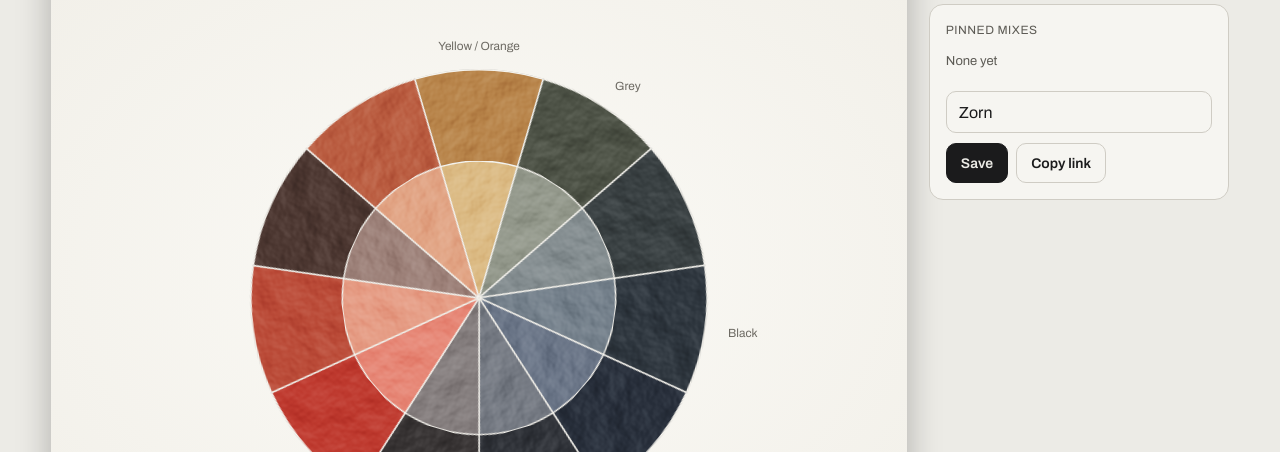
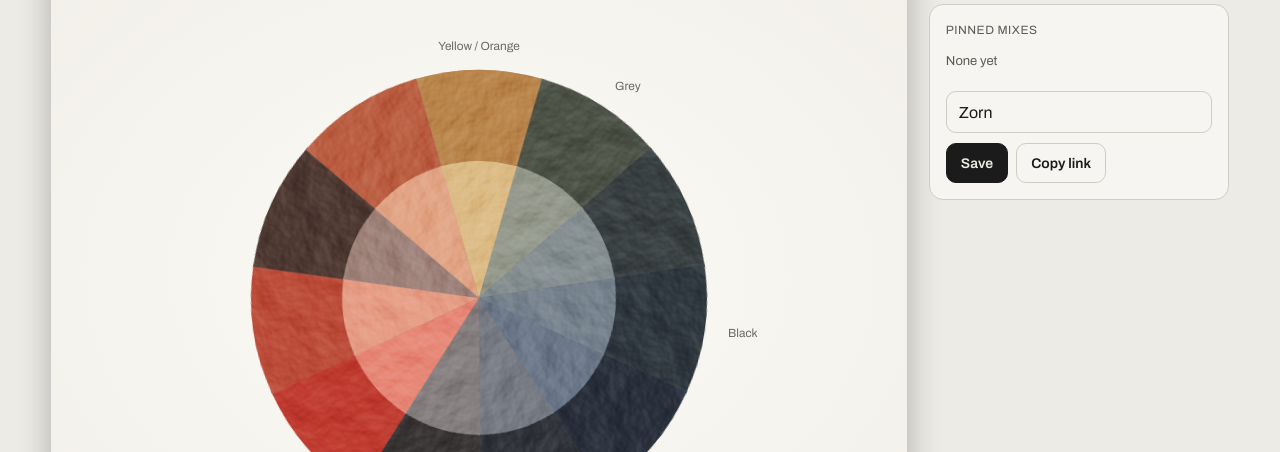
Before and after one commit to OneEightyFirst/paint-inventory, a plain HTML site: page palette.html in a window 1280 px wide. Shown: the part 348-800 px from the top of the page. Drawn offline with nearby package versions, Linux system fonts and the light colour scheme.

Commit message:
Palette maker: static skin-tone reference from owned bottles; seamless wheel
Co-Authored-By: Claude Opus 5.5 <noreply@anthropic.com>
Claude-Session: https://claude.ai/code/session_01GH1rMT8sEax5pchUAzKBzT

```diff
--- a/palette.html
+++ b/palette.html
@@ -48,7 +48,7 @@ input[type=search],input[type=text]{font:16px Archivo,sans-serif;min-height:42px
 .sheet{background:var(--paper) radial-gradient(120% 90% at 50% 40%,#fbfaf6,#ebe8df);color:#3a3833;border-radius:6px;padding:clamp(12px,3vw,28px);box-shadow:0 1px 0 #fff8 inset,0 14px 34px #0004}
 .sheet h3{text-align:center;font:600 clamp(22px,3vw,30px) Archivo,sans-serif;color:#4a4740}
 svg.wheel{display:block;width:100%;max-width:620px;margin:0 auto;overflow:visible}
-svg.wheel [data-r]{cursor:pointer;stroke:var(--paper);stroke-width:1.5}
+svg.wheel [data-r]{cursor:pointer}
 svg.vals rect{rx:3px}
 svg.wheel text{font:500 13px Archivo,sans-serif;fill:#6d6a63}
 svg.vals{display:block;width:100%;max-width:520px;margin:6px auto 0;overflow:visible}
@@ -246,6 +246,9 @@ function family(h){const [L,C,H]=lch(h);if(C<8)return L>80?"White":L<25?"Black":
  return [[20,"Red"],[45,"Red / Orange"],[65,"Orange"],[85,"Yellow / Orange"],[105,"Yellow"],[135,"Yellow / Green"],[175,"Green"],[215,"Blue / Green"],[260,"Blue"],[300,"Blue / Violet"],[330,"Violet"],[350,"Red / Violet"],[361,"Red"]].find(([a])=>H<a)[1]}
 function nameFor(h){const L=lch(h)[0],f=family(h);return ["White","Black","Grey"].includes(f)?(f==="Grey"?"Neutral grey":"Near "+f.toLowerCase()):(L<35?"Dark ":L>75?"Light ":"")+f.toLowerCase().replace(/^./,c=>c.toUpperCase())}
 
+/* ---------- skin reference: fixed light-to-deep skin tones, matched to bottles you own ---------- */
+const SKIN_T=["#E8C0A2","#CF9A78","#A87253","#734B36","#43302A"];
+const SKIN=(()=>{const used=new Set();return SKIN_T.map(h=>{const m=OPAQUE.filter(p=>!used.has(p.id)).map(p=>({p,d:de(h,p.h)})).sort((a,b)=>a.d-b.d)[0];used.add(m.p.id);return m.p})})();
 /* ---------- wheel model ---------- */
 const RAT=[.25,1/3,.5,1,1.5,2,3,4,6,8];
 function wheel(){
@@ -262,22 +265,7 @@ function wheel(){
   let b=null;for(const q of rat){const rr=r.concat([[white.id,tot*q]]),d=Math.abs(lch(recHex(rr))[0]-goal);if(!b||d<b.d)b={rr,d}}return b.rr};
  /* two rings like the Zorn chart: full strength outside, white-tinted inside */
  const rings=w.map(x=>[x.r,tintTo(x.r,.45)]);
- /* skin tones: the palette's red + yellow + darkest, in whatever small ratio lands nearest a mid flesh hue,
-    then stepped light (white) to dark (more of the darkest) */
- const hueD=(p,H)=>{const h=lch(p.h)[2];return Math.min(Math.abs(h-H),360-Math.abs(h-H))};
- const red=[...src].sort((a,b)=>hueD(a,32)-hueD(b,32))[0],yel=[...src].filter(p=>p!==red).sort((a,b)=>hueD(a,85)-hueD(b,85))[0];
- const dark=[...src].filter(p=>p!==red&&p!==yel).sort((a,b)=>lch(a.h)[0]-lch(b.h)[0])[0];
- let skin=null;
- if(red&&yel){let best=1e9;for(const a of [1,2,3])for(const b of [1,2,3])for(const c of (dark?[0,.25,.5]:[0])){const r=[[red.id,a],[yel.id,b]].concat(c?[[dark.id,c]]:[]),h=recHex(r);
-  const [L,C,H]=lch(h),score=Math.min(Math.abs(H-58),360-Math.abs(H-58))+Math.abs(C-30)*.6+Math.abs(L-55)*.3;if(score<best){best=score;skin=r}}}
- let values=null;
- if(skin){const tot=skin.reduce((s,[,x])=>s+x,0),L3=lch(recHex(skin))[0];
-  /* deeper shadows: more red and a little of the darkest, so they stay warm brown instead of going grey */
-  const add=(r,id,q)=>{const o=r.find(([i])=>i===id);return o?r.map(([i,w])=>[i,i===id?w+q:w]):r.concat([[id,q]])};
-  const deeper=goal=>{if(!dark)return null;let b=null;for(const q of [.25,.5,1,1.5,2,3])for(const d of [.25,.5,1,1.5,2]){const r=add(add(skin,red.id,tot*q/4),dark.id,tot*d/4),[L,C,H]=lch(recHex(r));
-    const sc=Math.abs(L-goal)+Math.max(0,Math.min(Math.abs(H-50),360-Math.abs(H-50))-25)*.4+Math.max(0,12-C)*.8;if(!b||sc<b.sc)b={r,sc}}return b.r};
-  values=[white?tintTo(skin,.6):null,white?tintTo(skin,.3):null,skin,deeper(L3-13),deeper(L3-26)].filter(Boolean)}
- return {rings,white,values};
+ return {rings,white};
 }
 const pt=(cx,cy,r,a)=>[cx+r*Math.sin(a),cy-r*Math.cos(a)];
 function slice(cx,cy,r,a0,a1){const [x1,y1]=pt(cx,cy,r,a0),[x2,y2]=pt(cx,cy,r,a1);return `M${cx} ${cy}L${x1.toFixed(1)} ${y1.toFixed(1)}A${r} ${r} 0 0 1 ${x2.toFixed(1)} ${y2.toFixed(1)}Z`}
@@ -291,7 +279,7 @@ function renderBase(){
 function renderWheel(){
  const W=wheel();
  if(!W){$("view").innerHTML=`<div class="sheet"><div class="empty">Add at least two paints.</div></div>`;return}
- const n=W.rings.length,cx=340,cy=330,R=[150,250],half=Math.PI/n,ov=0;
+ const n=W.rings.length,cx=340,cy=330,R=[150,250],half=Math.PI/n,ov=.006;
  let g="",labels="",mark="",over=[];
  /* outer ring as full slices to the centre, the tinted ring layered over the middle */
  [[1,R[1],"br0"],[0,R[0],"br1"]].forEach(([k,r,f])=>{
@@ -301,7 +289,7 @@ function renderWheel(){
    const miss=rec.some(([id])=>byId[id]&&byId[id].missing);
    g+=`<g transform="rotate(${deg.toFixed(2)} ${cx} ${cy})"><path d="${slice(cx,cy,rr,-half-ov,half+ov)}" fill="${h}" filter="url(#${f})" data-r='${esc(JSON.stringify(rec))}' tabindex="0" aria-label="${esc(nameFor(h))}${miss?", uses a paint you don't own":""}"><title>${esc(nameFor(h))}${miss?" (uses a paint you don't own)":""}</title></path></g>`;
    if(miss)over.push({deg,rr,k});
-   if(sel&&sel.key===recKey(rec)){const rm=k===1?(W.white?(R[0]+R[1])/2:R[1]*.7):R[0]*.62,[mx,my]=pt(cx,cy,rm,i/n*2*Math.PI);mark=`<circle cx="${mx}" cy="${my}" r="9" fill="none" stroke="#fff" stroke-width="3"/><circle cx="${mx}" cy="${my}" r="9" fill="none" stroke="#111" stroke-width="1.2"/>`}
+   if(sel&&sel.key&&sel.key===recKey(rec)){const rm=k===1?(W.white?(R[0]+R[1])/2:R[1]*.7):R[0]*.62,[mx,my]=pt(cx,cy,rm,i/n*2*Math.PI);mark=`<circle cx="${mx}" cy="${my}" r="9" fill="none" stroke="#fff" stroke-width="3"/><circle cx="${mx}" cy="${my}" r="9" fill="none" stroke="#111" stroke-width="1.2"/>`}
   })});
  const inner={1:W.white?R[0]:0,0:0};
  over.forEach(({deg,rr,k})=>{const r0=Math.max(inner[k]+5,24),r1=rr-5,a0=-half+.03,a1=half-.03,[x1,y1]=pt(cx,cy,r1,a0),[x2,y2]=pt(cx,cy,r1,a1),[x3,y3]=pt(cx,cy,r0,a1),[x4,y4]=pt(cx,cy,r0,a0);
@@ -311,15 +299,17 @@ function renderWheel(){
   const a=i/n*2*Math.PI,[x,y]=pt(cx,cy,R[1]+26,a),anc=Math.abs(Math.sin(a))<.25?"middle":Math.sin(a)>0?"start":"end";
   labels+=`<text x="${x.toFixed(1)}" y="${(y+4).toFixed(1)}" text-anchor="${anc}">${esc(f)}</text>`});
  let vals="";
- if(W.values){const m=W.values.length,bw=92,gap=10,x0=(520-m*bw-(m-1)*gap)/2;
-  vals=`<svg class="vals" viewBox="0 0 520 140" role="group" aria-label="Skin tone value scale">`+W.values.map((r,i)=>{const x=x0+i*(bw+gap),h=recHex(r);
-   return `<rect x="${x}" y="6" width="${bw}" height="78" fill="${h}" filter="url(#brv)" data-r='${esc(JSON.stringify(r))}' tabindex="0" aria-label="Skin tone ${i+1}"></rect>${sel&&sel.key===recKey(r)?`<circle cx="${x+bw/2}" cy="45" r="9" fill="none" stroke="#fff" stroke-width="3"/>`:""}<text x="${x+bw/2}" y="108" text-anchor="middle">${i+1}</text>`}).join("")+`<text x="260" y="134" text-anchor="middle">Skin tone value scale</text></svg>`}
+ {const bw=92,gap=10,x0=(520-5*bw-4*gap)/2;
+  vals=`<svg class="vals" viewBox="0 0 520 150" role="group" aria-label="Skin tone reference">`+SKIN.map((p,i)=>{const x=x0+i*(bw+gap);
+   return `<rect x="${x}" y="6" width="${bw}" height="78" fill="${p.h}" filter="url(#brv)" data-paint="${esc(p.id)}" tabindex="0" style="cursor:pointer" aria-label="Skin tone ${i+1}: ${esc(p.n)}"><title>${esc(p.n)}</title></rect>${sel&&sel.paint===p.id?`<circle cx="${x+bw/2}" cy="45" r="9" fill="none" stroke="#fff" stroke-width="3"/>`:""}<text x="${x+bw/2}" y="104" text-anchor="middle">${i+1}</text><text x="${x+bw/2}" y="121" text-anchor="middle" style="font-size:11px;fill:#77746d">${esc(p.n)}</text>`}).join("")+`<text x="260" y="146" text-anchor="middle">Skin tones from your rack</text></svg>`}
  const anyMiss=S.base.some(id=>byId[id]&&byId[id].missing);
  $("view").innerHTML=`<div class="sheet"><h3>${esc(S.name||"Untitled palette")}</h3>${anyMiss?`<p style="text-align:center;font-size:13px;color:#77746d;margin:2px 0 0">Dashed wedges use a colour you don't own</p>`:""}<svg class="wheel" viewBox="0 0 680 660" role="group" aria-label="Mixing wheel">${g}${mark}${labels}</svg>${vals}</div>`;
 }
 function renderDetail(){
  const d=$("detail");
  if(!sel){d.innerHTML=`<p class="muted" style="margin:0">Tap a mix for its recipe.</p>`;return}
+ if(sel.paint){const p=byId[sel.paint],inB=S.base.includes(p.id);
+  d.innerHTML=`<div class="big" style="background:${p.h}"></div><h2>${esc(p.n)}</h2><div class="muted">${esc(p.b)} · ${esc(p.l)}</div><p style="margin:8px 0 12px">${esc(p.s)} · ${p.h}</p><button class="btn ${inB?"":"pri"}" data-addbase="${esc(p.id)}" ${inB?"disabled":""}>${inB?"In this palette":"Add to palette"}</button>`;return}
  const r=sel.r,h=recHex(r),pp=parts(r.map(x=>x[1])),pinned=S.pins.some(x=>recKey(x)===sel.key),near=nearest(h);
  d.innerHTML=`<div class="big" style="background:${h}"></div><h2>${esc(nameFor(h))}</h2><div class="muted">${h}</div>
   <div class="lbl">Recipe</div><ul class="recipe">${r.map(([id],i)=>{const p=byId[id];return `<li><b>${pp[i]} part${pp[i]>1?"s":""}</b><span class="dot" style="background:${p.h}"></span>${esc(p.n)}${p.missing?`<span class="tag">not owned</span>`:""}</li>`}).join("")}</ul>
@@ -408,7 +398,9 @@ function persistDraft(){try{localStorage.setItem("paletteDraft",encode())}catch(
 /* ---------- events ---------- */
 function choose(t){const r=JSON.parse(t.dataset.r);sel={r,key:recKey(r)};renderWheel();renderDetail();renderPins()}
 document.addEventListener("click",e=>{
- const t=e.target.closest("button,[data-r]");if(!t)return;
+ const t=e.target.closest("button,[data-r],[data-paint]");if(!t)return;
+ if(t.dataset.paint){sel={paint:t.dataset.paint};renderWheel();renderDetail();renderPins();return}
+ if(t.dataset.addbase){if(!S.base.includes(t.dataset.addbase)){S.base.push(t.dataset.addbase);S.scheme="auto"}persistDraft();render();return}
  if(t.dataset.r){choose(t);return}
  if(t.id==="addBtn"){renderPicker();$("picker").showModal();return}
  if(t.id==="newBtn"){renderNew();$("newDlg").showModal();return}
@@ -424,7 +416,7 @@ document.addEventListener("click",e=>{
  if(t.dataset.load!==undefined){const s=store.get()[+t.dataset.load];S={scheme:s.scheme||"auto",name:s.name,base:s.base.map(reg).filter(id=>byId[id]),pins:s.pins.filter(r=>r.every(([id])=>byId[reg(id)]))};sel=null;view="wheel";persistDraft();render();return}
  if(t.dataset.del!==undefined){const L=store.get(),s=L[+t.dataset.del];if(!confirm(`Delete "${s.name||"Untitled"}"?`))return;L.splice(+t.dataset.del,1);store.set(L);render();return}
 });
-document.addEventListener("keydown",e=>{if((e.key==="Enter"||e.key===" ")&&e.target.dataset&&e.target.dataset.r){e.preventDefault();choose(e.target)}});
+document.addEventListener("keydown",e=>{if((e.key==="Enter"||e.key===" ")&&e.target.dataset&&(e.target.dataset.r||e.target.dataset.paint)){e.preventDefault();e.target.dispatchEvent(new MouseEvent("click",{bubbles:true}))}});
 $("pClose").onclick=()=>$("picker").close();
 $("picker").addEventListener("close",()=>{sel=null;render()});
 $("pq").oninput=renderPicker;
```
